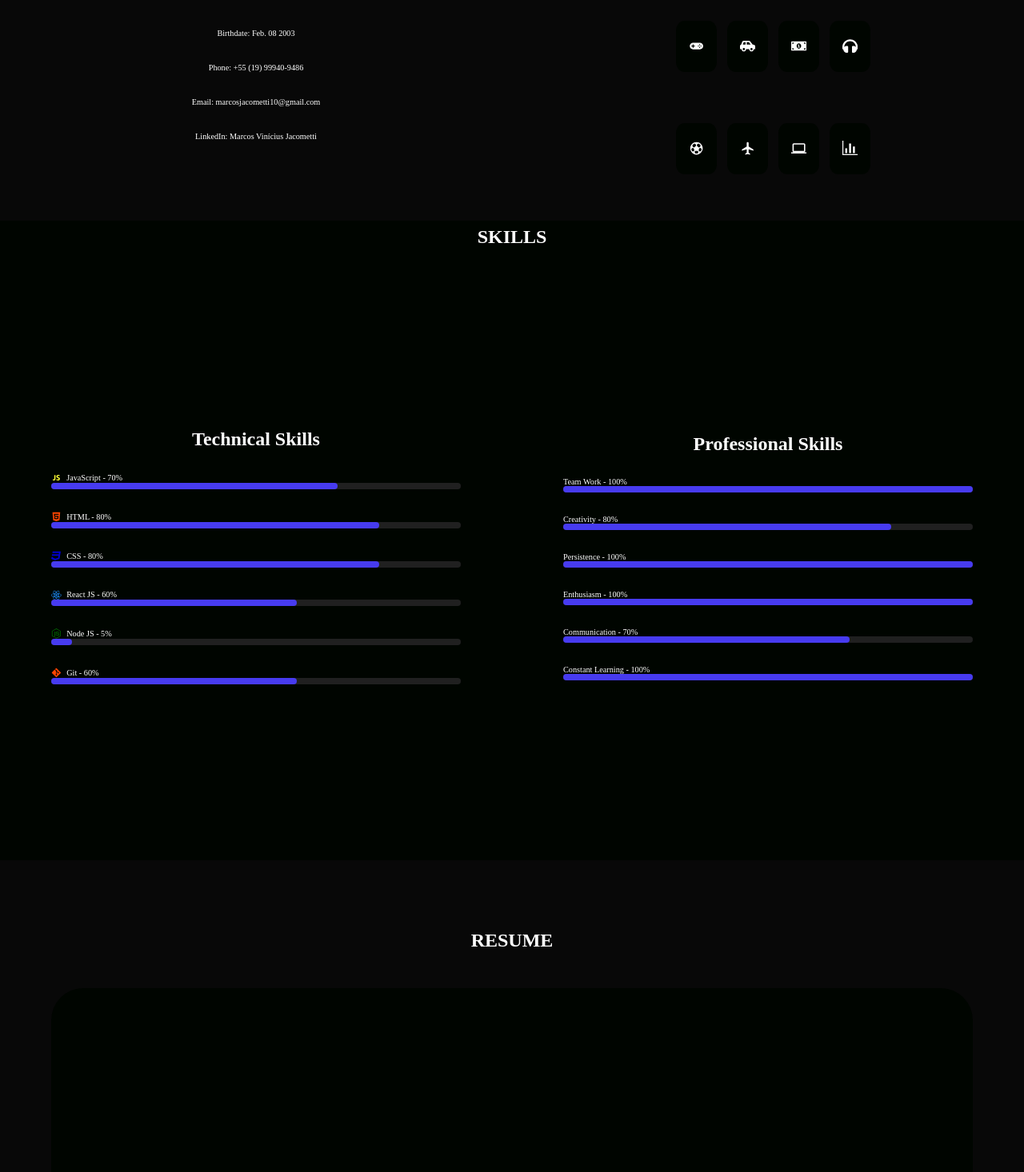
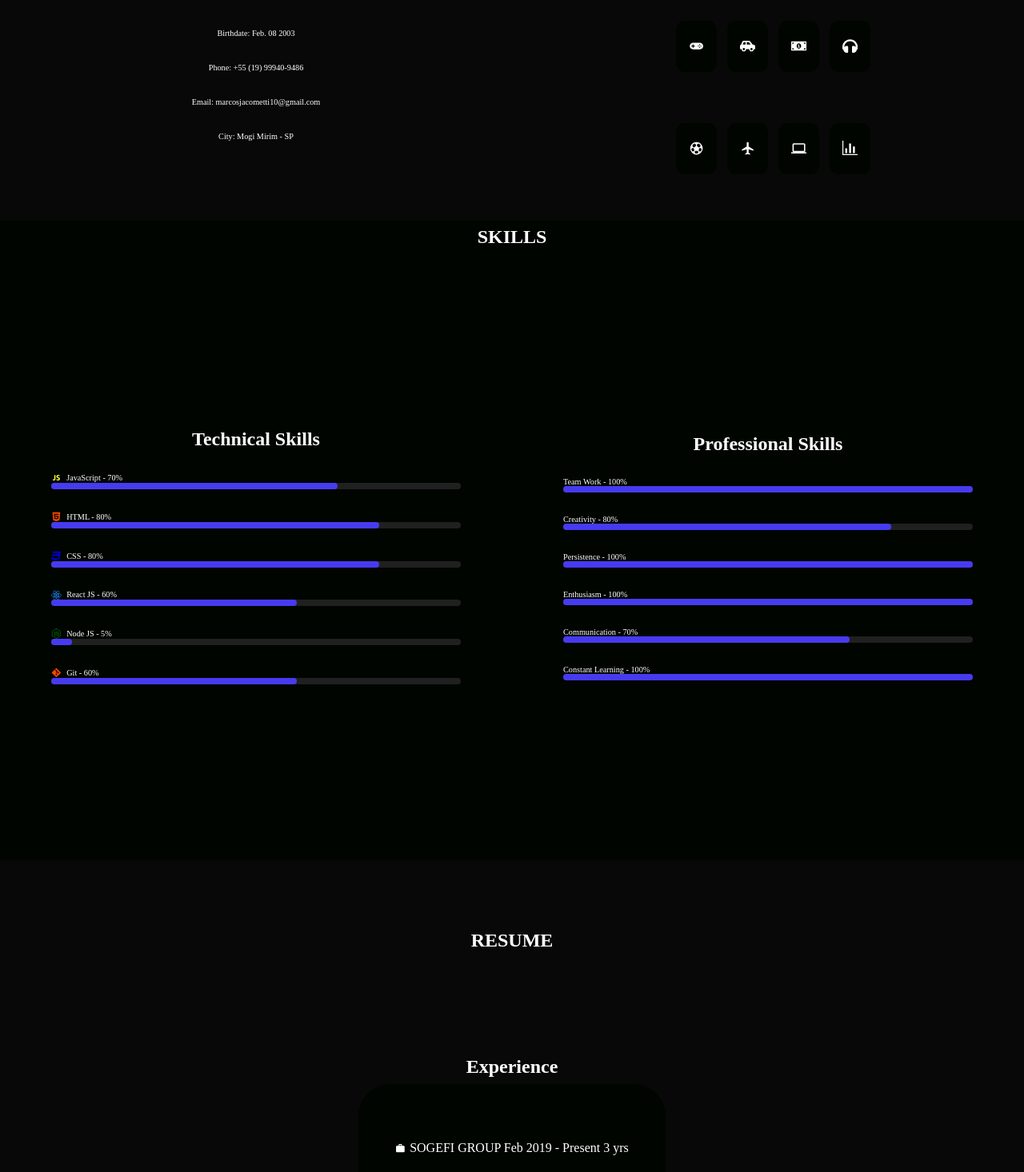
Before and after one commit to marcos-jacometti/Resume, a React (Create React App) app: page / in a window 1280 px wide. Shown: the part 1331-2797 px from the top of the page at 80% size. Built offline with nearby package versions, Linux system fonts and the light colour scheme.

Commit message:
resume add

```diff
--- a/src/core/components/section/about/index.js
+++ b/src/core/components/section/about/index.js
@@ -20,7 +20,7 @@ export default function About(){
                     <p>Birthdate: Feb. 08 2003</p>
                     <p>Phone: +55 (19) 99940-9486</p>
                     <p>Email: marcosjacometti10@gmail.com</p>
-                    <p>LinkedIn: Marcos Vinícius Jacometti</p>
+                    <p>City: Mogi Mirim - SP</p>
                 </Div>
                 <Div width="50%" height="100%" direction="column" justify="center">
                     <h2>My Interests</h2>
--- a/src/core/components/section/contact/index.js
+++ b/src/core/components/section/contact/index.js
@@ -1,11 +1,20 @@
 import React from "react";
 import { Div, Section } from "../styles";
+import { FaGithub, FaLinkedinIn } from "react-icons/fa";
+import { SiGmail } from "react-icons/si";
+import { RiWhatsappFill } from "react-icons/ri";
 
 export default function Contact(){
     return(
-        <Section height="100vh">
+        <Section height="100vh" justify="center">
             <Div height="15vh" width="auto" justify="center">
                 <h1>CONTACT</h1>
+            </Div>
+            <Div height="75vh" width="60vw" justify="center" direction="column" background="#080808" radius="5vh">
+                <Div background="#000500" width="35vh" height="4vh" justify="space-evenly" radius="5vh" border="0.4vh solid  #473bf0" cursor="pointer"><FaGithub /> marcos-jacometti</Div>
+                <Div background="#000500" width="35vh" height="4vh" justify="space-evenly" radius="5vh" border="0.4vh solid  #473bf0" cursor="pointer" top="4vh"><FaLinkedinIn /> LinkedIn: Marcos Vinícius Jacometti</Div>
+                <Div background="#000500" width="35vh" height="4vh" justify="space-evenly" radius="5vh" border="0.4vh solid  #473bf0" cursor="pointer" top="4vh"><SiGmail /> marcosjacometti10@gmail.com</Div>
+                <Div background="#000500" width="35vh" height="4vh" justify="space-evenly" radius="5vh" border="0.4vh solid  #473bf0" cursor="pointer" top="4vh"><RiWhatsappFill /> (19) 99940-9486</Div>
             </Div>
         </Section>
     );
--- a/src/core/components/section/resume/index.js
+++ b/src/core/components/section/resume/index.js
@@ -1,5 +1,7 @@
 import React from "react";
 import { Div, Section } from "../styles";
+import { DiCode } from "react-icons/di";
+import { MdWork } from "react-icons/md";
 
 export default function Resume(){
     return(
@@ -7,10 +9,27 @@ export default function Resume(){
             <Div height="15vh" width="auto" justify="center">
                 <h1>RESUME</h1>
             </Div>
-            <Div height="75vh" width="90vw" radius="5vh" background="#000500">
-
+            <Div height="75vh" width="90vw" justify="center" direction="column">
+                <Div><h2>Experience</h2></Div>
+                <Div height="20vh" width="30vw" justify="center" background="#000500" radius="5vh" top="1vh">
+                    <Div height="4vh" width="auto" justify="center" svgSize="1vw"><MdWork /><Div left="0.4vw">SOGEFI GROUP Feb 2019 - Present 3 yrs</Div></Div>
+                </Div>
+                <Div top="5vh"><h2>Courses</h2></Div>
+                <Div height="20vh" width="60vw" background="#000500" radius="5vh" top="1vh">
+                    <Div height="4vh" width="15vw" justify="center" svgSize="2vw"><DiCode /> <Div left="0.4vw">HTML5 and CSS3 1</Div></Div>
+                    <Div height="4vh" width="15vw" justify="center" svgSize="2vw"><DiCode /> <Div left="0.4vw">HTML5 and CSS3 2</Div></Div>
+                    <Div height="4vh" width="15vw" justify="center" svgSize="2vw"><DiCode /> <Div left="0.4vw">HTML5 and CSS3 3</Div></Div>
+                    <Div height="4vh" width="15vw" justify="center" svgSize="2vw"><DiCode /> <Div left="0.4vw">HTML5 and CSS3 4</Div></Div>
+                    <Div height="4vh" width="15vw" justify="center" svgSize="2vw"><DiCode /> <Div left="0.4vw">CSS Grid</Div></Div>
+                    <Div height="4vh" width="15vw" justify="center" svgSize="2vw"><DiCode /> <Div left="0.4vw">JavaScript - Start with Pong</Div></Div>
+                    <Div height="4vh" width="15vw" justify="center" svgSize="2vw"><DiCode /> <Div left="0.4vw">JavaScript - First step</Div></Div>
+                    <Div height="4vh" width="15vw" justify="center" svgSize="2vw"><DiCode /> <Div left="0.4vw">JavaScript - OP</Div></Div>
+                    <Div height="4vh" width="15vw" justify="center" svgSize="2vw"><DiCode /> <Div left="0.4vw">JavaScript - Functions</Div></Div>
+                    <Div height="4vh" width="15vw" justify="center" svgSize="2vw"><DiCode /> <Div left="0.4vw">JavaScript - Arrays</Div></Div>
+                    <Div height="4vh" width="15vw" justify="center" svgSize="2vw"><DiCode /> <Div left="0.4vw">REACT: Hooks and Context</Div></Div>
+                    <Div height="4vh" width="15vw" justify="center" svgSize="2vw"><DiCode /> <Div left="0.4vw">Git GitHub</Div></Div>
+                </Div>
             </Div>
         </Section>
-
     );
 }
--- a/src/core/components/section/styles.js
+++ b/src/core/components/section/styles.js
@@ -16,12 +16,15 @@ export const Div = styled.div`
     display: flex;
     align-items: center;
     color: #fff;
+    flex-wrap: wrap;
     justify-content: ${props => props.justify};
     flex-direction: ${props => props.direction};
     height: ${props => props.height};
     width: ${props => props.width};
     background: ${props => props.background};
     border-radius: ${props => props.radius};
+    margin-top: ${props => props.top};
+    margin-left: ${props => props.left};
 
     p {
         margin-top: 4vh;
@@ -29,6 +32,15 @@ export const Div = styled.div`
 
     a {
         color: #fff;
+    }
+
+    svg {
+        font-size: ${props => props.svgSize};
+    }
+
+    :hover {
+        border: ${props => props.border};
+        cursor: ${props => props.cursor};
     }
 `;
 
```
